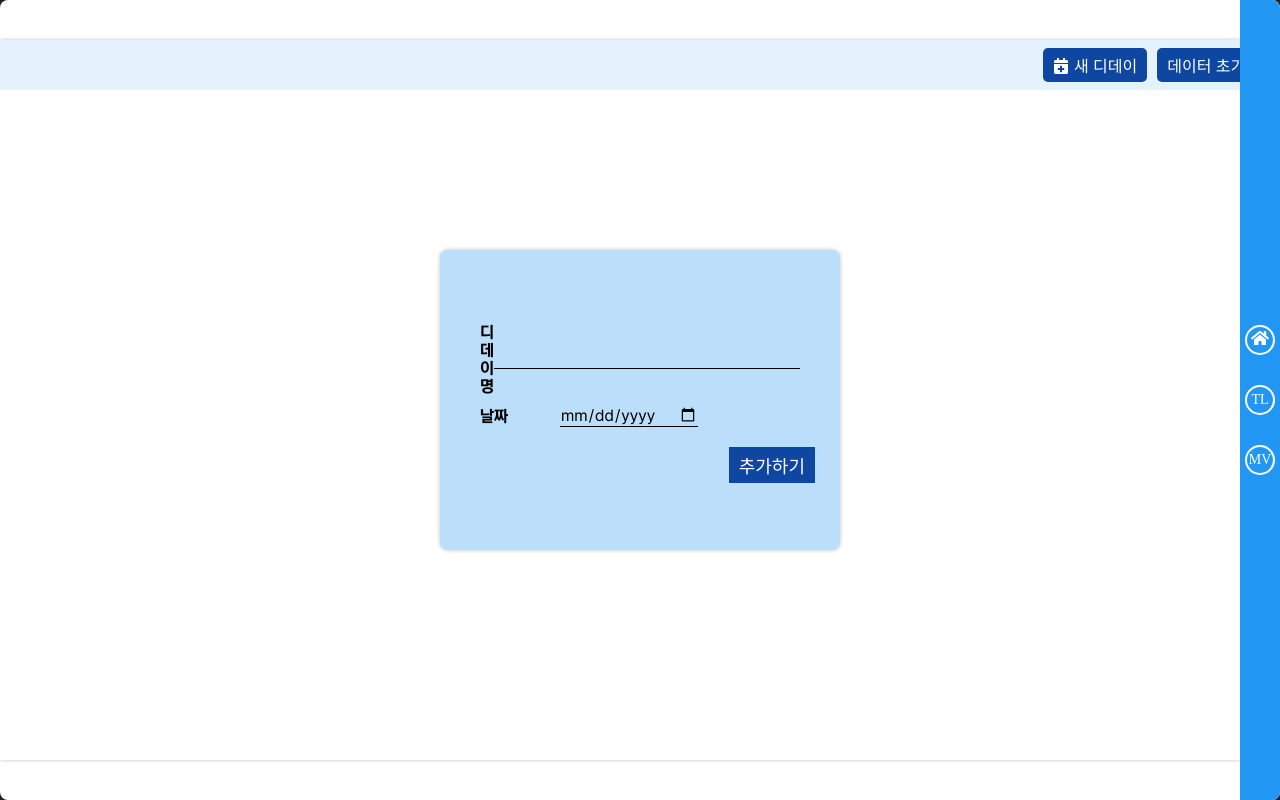
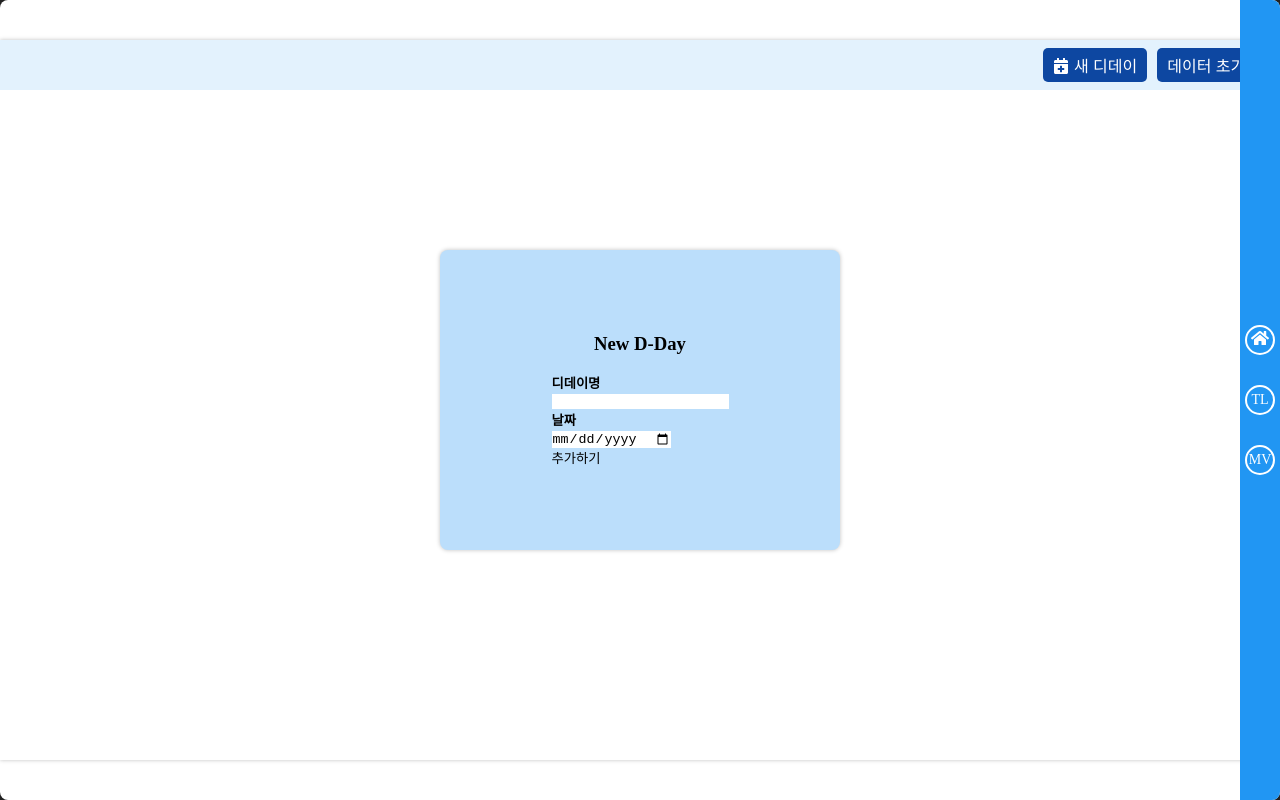
Before and after one commit to sktmcode93/resume, a React (Create React App) app: page /d-day-counter in a window 1280 px wide. Both pictures are taken after a click on the button "새 디데이". Built offline with nearby package versions, Linux system fonts and the light colour scheme.

Commit message:
add : 모달 스타일 생성

```diff
--- a/src/Components/dday/Modal__AddDday.jsx
+++ b/src/Components/dday/Modal__AddDday.jsx
@@ -1,16 +1,10 @@
+import { memo } from "react";
+
+import ModalLayout1 from "layout/ModalLayout1";
+
 import { changeObjVal } from "js/common";
-import { memo, useEffect } from "react";
 
 const AddDday = ({ addState, setAddState, setAddModal, setDayList }) => {
-    const outFn = ({ path }) => {
-        for (let { className } of path) {
-            if (className && className === "add-d-day") return;
-        }
-        window.removeEventListener("click", outFn);
-        setAddModal(false);
-    }
-    useEffect(() => { window.addEventListener("click", outFn); }, []);
-
     const complete = () => {
         setDayList(prev => {
             const clone = [...prev];
@@ -18,11 +12,16 @@ const AddDday = ({ addState, setAddState, setAddModal, setDayList }) => {
             localStorage.setItem("dday", JSON.stringify(clone));
             return clone;
         })
-        window.removeEventListener("click", outFn);
         setAddModal(false);
-        setAddState({ title: "", dday: "" })
+        const newId = Number(addState.id) + 1;
+        setAddState({ title: "", dday: "", id: newId });
     }
-    return <section className="add-d-day">
+    return (
+        <ModalLayout1
+            cn="add-d-day modal-type1"
+            setModal={setAddModal}
+            title="New D-Day"
+        >
             <label>
                 <h5>디데이명</h5>
                 <input type="text" value={addState.title} onChange={e => changeObjVal("title", e.target.value, setAddState)} />
@@ -32,9 +31,10 @@ const AddDday = ({ addState, setAddState, setAddModal, setDayList }) => {
                 <input type="date" value={addState.dday} onChange={e => changeObjVal("dday", e.target.value, setAddState)} />
             </label>
             <div>
-            <button onClick={complete}>추가하기</button>
+                <button onClick={complete} className="btn-type1">추가하기</button>
             </div>
-    </section>
+        </ModalLayout1>
+    )
 }
 
 export default memo(AddDday);
--- /dev/null
+++ b/src/layout/ModalLayout1.jsx
@@ -0,0 +1,15 @@
+import { memo } from "react";
+
+const ModalLayout1 = ({ children, cn, title, setModal }) => {
+    return <section className={cn}>
+        <header>
+            <h3>{title}</h3>
+            {setModal && <button onClick={() => { setModal(false) }}></button>}
+        </header>
+        <article>
+            {children}
+        </article>
+    </section>
+}
+
+export default memo(ModalLayout1);
```
Lines whose indentation alone changed are shown as unchanged.
